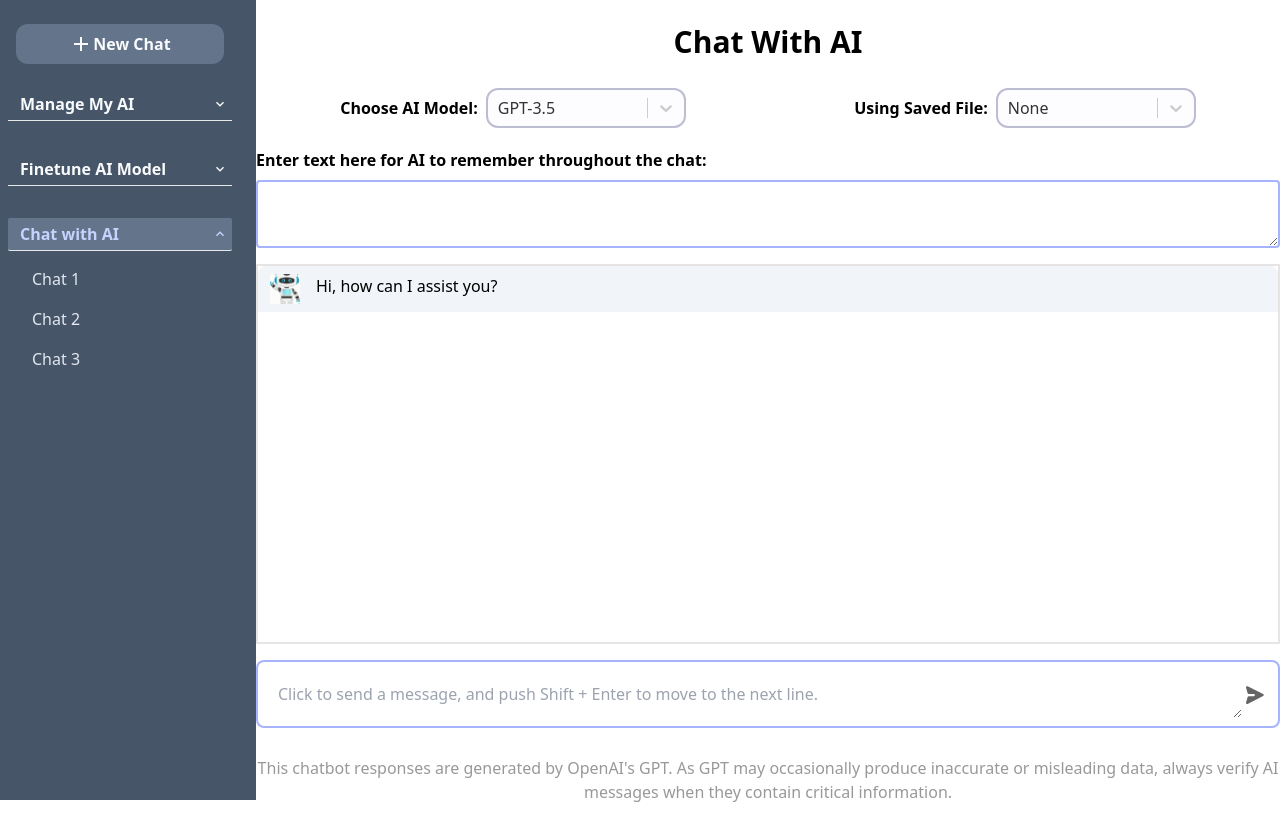
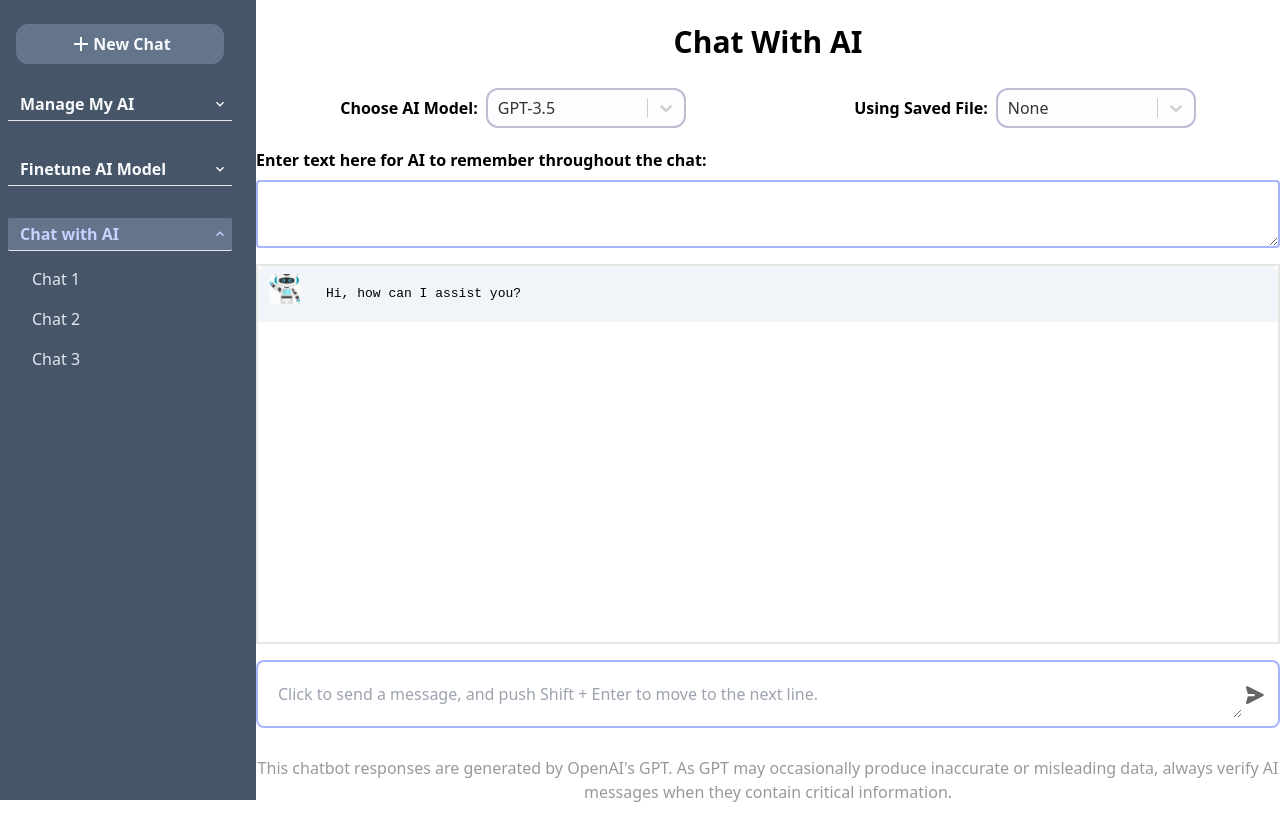
Before and after one commit to rexcare367/Smartchat-RAG, a Next.js app: page / in a window 1280 px wide. Built offline with nearby package versions, Linux system fonts and the light colour scheme; no server answers.

Commit message:
Fix code display issue to preserve line breaks and indention.

```diff
--- a/src/components/ChatMessage.tsx
+++ b/src/components/ChatMessage.tsx
@@ -8,6 +8,10 @@ type ChatMessageProps = {
 }
 
 const ChatMessage: React.FC<ChatMessageProps>  = ({message, lastIndex, loading}) => {
+
+  const convertNewlinesToBreaks = (text: string) => {
+    return text.replace(/\n/g, '<br>')
+  }
 
   return (
     <>
@@ -23,7 +27,7 @@ const ChatMessage: React.FC<ChatMessageProps>  = ({message, lastIndex, loading})
             className="h-full mr-4 rounded-sm"
             priority
           />
-          <p>{message.question}</p>
+          <div className="space-wrap" dangerouslySetInnerHTML={{ __html: convertNewlinesToBreaks(message.question)}} />
         </div>}
       {<div
         className="flex px-3 py-2 bg-slate-100 color-black ease-in duration-300"
@@ -36,7 +40,7 @@ const ChatMessage: React.FC<ChatMessageProps>  = ({message, lastIndex, loading})
           className={`h-full mr-4 rounded-sm ${loading && lastIndex &&'animate-pulse'}`}
           priority
         />
-        <div className ="bot-responses" dangerouslySetInnerHTML={{ __html: message.answer }} />
+        <div className = "bot-responses answer space-wrap" dangerouslySetInnerHTML={{ __html: convertNewlinesToBreaks(message.answer) }} />
       </div>}
     </>
   )
--- a/src/styles/globals.css
+++ b/src/styles/globals.css
@@ -24,3 +24,10 @@ html, body {
 .bot-response p {
   padding: 0px 0px 10px 0px;
 }
+
+.space-wrap {
+  white-space: pre-wrap; /* CSS property to preserve whitespace */
+  font-family: monospace; /* Ensures consistent spacing */
+  padding: 10px; /* Optional: padding around text */
+  border-radius: 4px; /* Optional: rounded corners for the chat bubble */
+}
```
